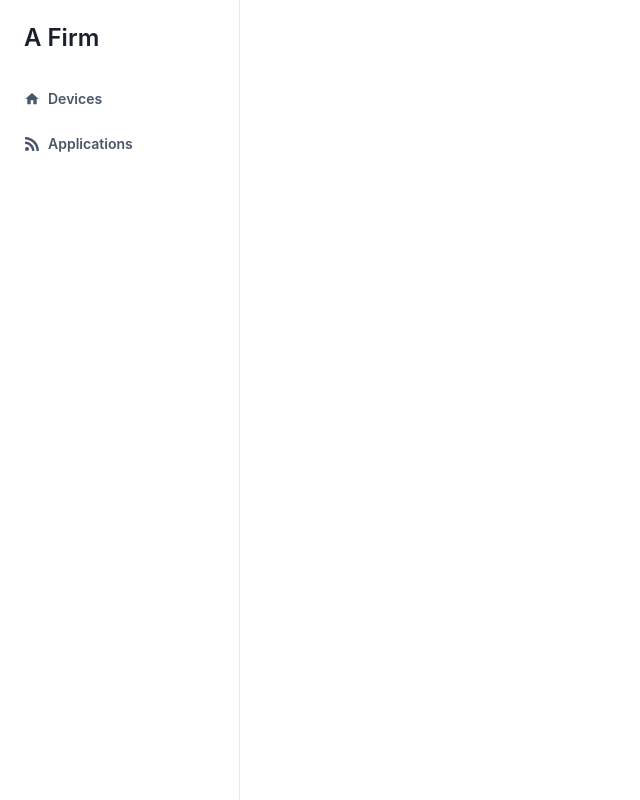
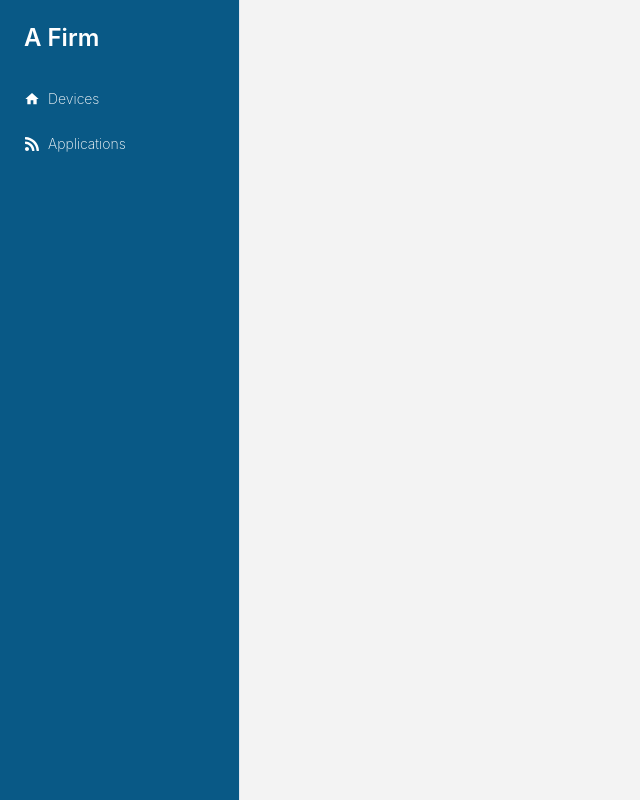
Before and after one commit to aekarakus/win-conductor, a React (Vite) app in the folder gui/: page / in a window 1280 px wide. Shown: the whole page, without its empty margins (0-640 px from the left). Built offline with nearby package versions, Linux system fonts and the light colour scheme.

Commit message:
style: minor theming

```diff
--- a/gui/src/components/NavItem.jsx
+++ b/gui/src/components/NavItem.jsx
@@ -11,7 +11,6 @@ import { Link } from "react-router-dom";
 
 export default function NavItem(props){
     const { icon, children, link, ...rest } = props;
-    const color = useColorModeValue("gray.600", "gray.300");
     return (
       <Flex
         align="center"
@@ -22,12 +21,12 @@ export default function NavItem(props){
         color="inherit"
         _dark={{ color: "gray.400" }}
         _hover={{
-          bg: "gray.100",
+          bg: "rgb(2 106 162)",
           _dark: { bg: "gray.900" },
-          color: "gray.900",
+          color: "white",
         }}
         role="group"
-        fontWeight="semibold"
+        fontWeight="thin"
         transition=".15s ease"
         {...rest}
       >
@@ -36,7 +35,7 @@ export default function NavItem(props){
             mx="2"
             boxSize="4"
             _groupHover={{
-              color: color,
+              color: "white",
             }}
             as={icon}
           />
--- a/gui/src/components/Sidebar.jsx
+++ b/gui/src/components/Sidebar.jsx
@@ -21,10 +21,10 @@ export default function Sidebar(props) {
         pb="10"
         overflowX="hidden"
         overflowY="auto"
-        bg="white"
+        bg="#095986"
         _dark={{ bg: "gray.800" }}
         border
-        color="inherit"
+        color="white"
         borderRightWidth="1px"
         w="60"
         {...props}
@@ -34,7 +34,7 @@ export default function Sidebar(props) {
                 <Text
                     fontSize="2xl"
                     ml="2"
-                    color="brand.500"
+                    color="white"
                     _dark={{ color: "white" }}
                     fontWeight="semibold"
                 >
@@ -45,7 +45,7 @@ export default function Sidebar(props) {
             direction="column"
             as="nav"
             fontSize="sm"
-            color="gray.600"
+            color="white"
             aria-label="Main Navigation"
         >
             <NavItem icon={MdHome} link="/devices">Devices</NavItem>
--- a/gui/src/index.css
+++ b/gui/src/index.css
@@ -2,8 +2,3 @@
     width: 100%;
     height: 100%;
 }
-
-body, html{
-    width: 100%;
-    height: 100%;
-}
--- a/gui/src/main.jsx
+++ b/gui/src/main.jsx
@@ -2,10 +2,26 @@ import React from 'react'
 import ReactDOM from 'react-dom/client'
 import App from './App.jsx'
 import './index.css'
-import { ChakraProvider } from '@chakra-ui/react'
+import { ChakraProvider, extendTheme } from '@chakra-ui/react'
+
+const theme = extendTheme({
+  styles: {
+    global: {
+      html: {
+        width: '100%',
+        height: '100%',
+      },
+      body: {
+        bg: '#f3f3f3',
+        width: '100%',
+        height: '100%',
+      },
+    }
+  }
+})
 
 ReactDOM.createRoot(document.getElementById('root')).render(
-  <ChakraProvider>
+  <ChakraProvider theme={theme}>
     <React.StrictMode>
       <App />
     </React.StrictMode>
```
Also changed, not shown: gui/src/layouts/RootLayout.jsx (+5 -5 lines).
